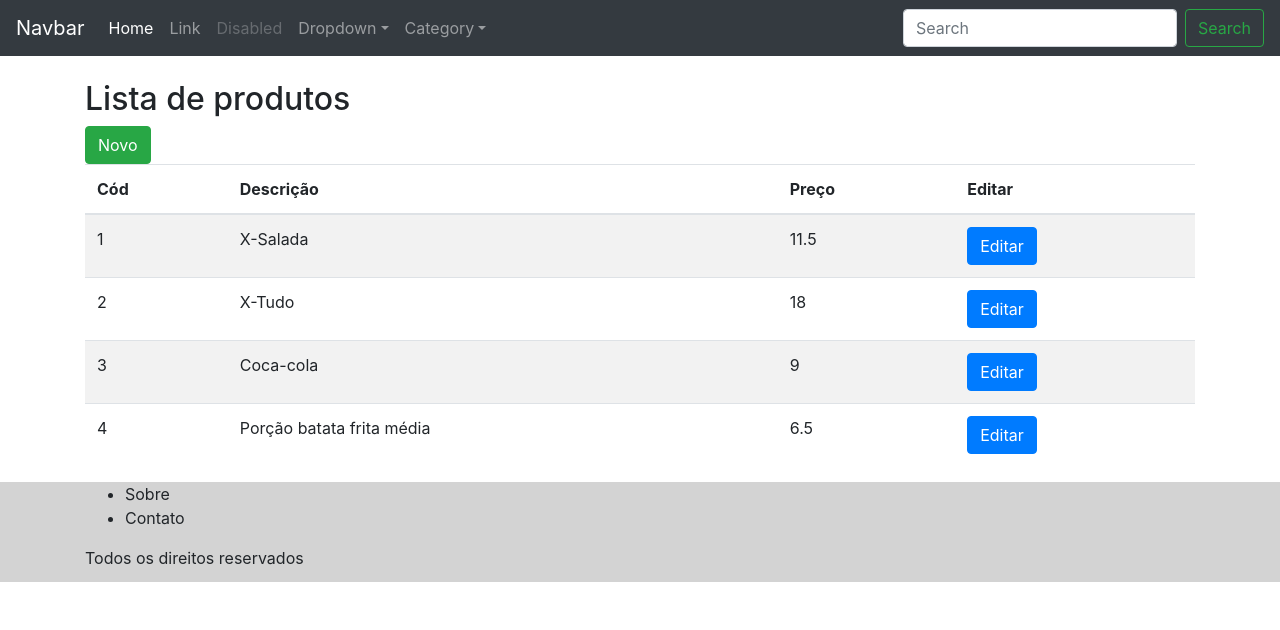
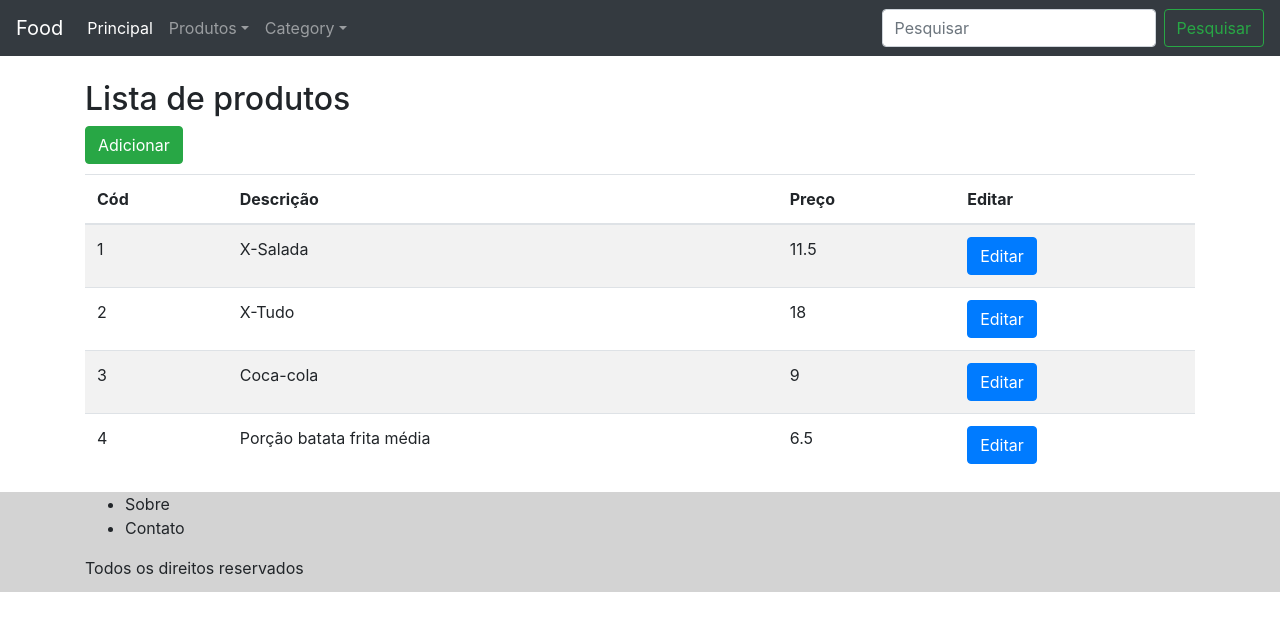
Before and after one commit to andrebronca/estudo_food, an Angular app: page /produtos in a window 1280 px wide. Shown: the top 630 px of the page. Built offline with nearby package versions, Linux system fonts and the light colour scheme.

Commit message:
Edição da navbar, inclusão de css para produtos-lista

```diff
--- a/src/app/nav-bar/nav-bar.component.html
+++ b/src/app/nav-bar/nav-bar.component.html
@@ -1,29 +1,37 @@
 <nav class="navbar navbar-expand-lg navbar-dark bg-dark fixed-top">
-    <a class="navbar-brand" href="#">Navbar</a>
-    <button class="navbar-toggler" type="button" data-toggle="collapse" data-target="#navbarsExampleDefault" aria-controls="navbarsExampleDefault" aria-expanded="false" aria-label="Toggle navigation">
+    <a class="navbar-brand" href="#">Food</a>
+    <button class="navbar-toggler" type="button" data-toggle="collapse"
+      data-target="#navbarsExampleDefault" aria-controls="navbarsExampleDefault"
+      aria-expanded="false" aria-label="Toggle navigation">
       <span class="navbar-toggler-icon"></span>
     </button>
     <div class="collapse navbar-collapse" id="navbarsExampleDefault">
       <ul class="navbar-nav mr-auto">
         <li class="nav-item active">
-          <a class="nav-link" href="#">Home <span class="sr-only">(current)</span></a>
+          <a class="nav-link" href="#">Principal <span class="sr-only">(current)</span></a>
         </li>
+        <!--
         <li class="nav-item">
           <a class="nav-link" href="#">Link</a>
         </li>
         <li class="nav-item">
           <a class="nav-link disabled" href="#">Disabled</a>
         </li>
+      -->
         <li class="nav-item dropdown">
-          <a class="nav-link dropdown-toggle" href="http://example.com" id="dropdown01" data-toggle="dropdown" aria-haspopup="true" aria-expanded="false">Dropdown</a>
+          <a class="nav-link dropdown-toggle"
+            href="#" id="dropdown01" data-toggle="dropdown"
+            aria-haspopup="true" aria-expanded="false">Produtos</a>
           <div class="dropdown-menu" aria-labelledby="dropdown01">
-            <a class="dropdown-item" href="#">Action</a>
+            <a class="dropdown-item" href="#">Adicionar</a>
             <a class="dropdown-item" href="#">Another action</a>
             <a class="dropdown-item" href="#">Something else here</a>
           </div>
         </li>
+        <!-- deixar como exemplo para futuras implementações -->
         <li class="nav-item dropdown" ngbDropdown>
-            <a class="nav-link dropdown-toggle" id="dropdown01" ngbDropdownToggle>Category</a>
+            <a class="nav-link dropdown-toggle" id="dropdown01"
+              ngbDropdownToggle>Category</a>
             <div class="dropdown-menu" aria-labelledby="dropdown01" ngbDropdownMenu>
               <a class="dropdown-item" href="#">Angular</a>
               <a class="dropdown-item" href="#">React</a>
@@ -32,8 +40,9 @@
           </li>
       </ul>
       <form class="form-inline my-2 my-lg-0">
-        <input class="form-control mr-sm-2" type="text" placeholder="Search" aria-label="Search">
-        <button class="btn btn-outline-success my-2 my-sm-0" type="submit">Search</button>
+        <input class="form-control mr-sm-2" type="text" placeholder="Pesquisar"
+          aria-label="Pesquisar">
+        <button class="btn btn-outline-success my-2 my-sm-0" type="submit">Pesquisar</button>
       </form>
     </div>
   </nav>
--- /dev/null
+++ b/src/app/produtos/produtos-lista.component.css
@@ -0,0 +1,3 @@
+.page-header {
+  margin-bottom: 10px;
+}
--- a/src/app/produtos/produtos-lista.component.html
+++ b/src/app/produtos/produtos-lista.component.html
@@ -3,9 +3,8 @@
     <div class="col-xs-12 col-sm-12 col-md-12">
       <div class="page-header">
           <h2>Lista de produtos</h2>
-          <button class="btn btn-success">Novo</button>
+          <a href="#" class="btn btn-success">Adicionar</a>
       </div>
-
 
       <table class="table table-striped table-hover">
         <thead>
--- a/src/app/produtos/produtos-lista.component.ts
+++ b/src/app/produtos/produtos-lista.component.ts
@@ -6,7 +6,8 @@ import { PRODUTOS } from './produtos-mock';
 @Component({
   moduleId: module.id,
   selector: 'app-produtos-lista',
-  templateUrl: 'produtos-lista.component.html'
+  templateUrl: 'produtos-lista.component.html',
+  styleUrls: ['./produtos-lista.component.css']
 })
 export class ProdutosListaComponent {
 
```
